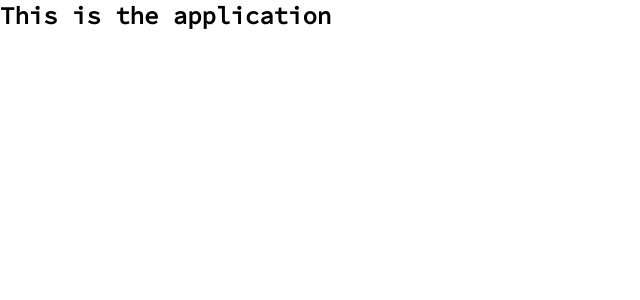
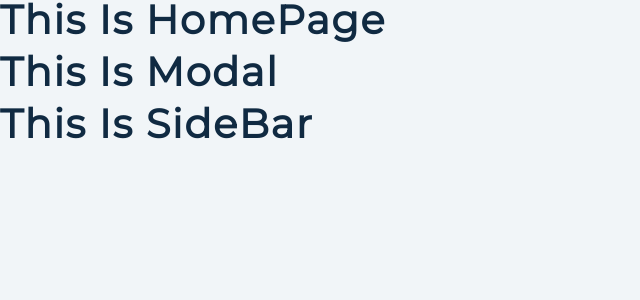
Before and after one commit to MAbdurahman/reactjs-sidebar, a React (Create React App) app: page / in a window 1280 px wide. Shown: the top 300 px of the page, without its empty margins (0-640 px from the left). Built offline with nearby package versions, Linux system fonts and the light colour scheme.

Commit message:
Add folders and files structure, and styles to index.css

```diff
--- a/src/app/App.js
+++ b/src/app/App.js
@@ -1,10 +1,15 @@
-import React from 'react'
+import React from 'react';
+import HomePage from './../pages/home/HomePage';
+import Modal from './../components/modal/Modal';
+import Sidebar from './../components/sidebar/Sidebar';
 
 function App() {
   return (
-    <div>
-      <h2>This is the application</h2>
-    </div>
+    <>
+      <HomePage />
+      <Modal />
+      <Sidebar />
+    </>
   );
 }
 
--- /dev/null
+++ b/src/components/modal/Modal.jsx
@@ -0,0 +1,12 @@
+import React from 'react'
+import { useGlobalContext } from './../../utils/context';
+import { FaTimes } from 'react-icons/fa';
+
+
+export default function Modal() {
+   return (
+      <div>
+         <h2>this is modal</h2>
+      </div>
+   )
+}
--- /dev/null
+++ b/src/components/sidebar/Sidebar.jsx
@@ -0,0 +1,13 @@
+import React from 'react'
+import { FaTimes } from 'react-icons/fa';
+import { useGlobalContext } from './../../utils/context';
+import { social, links } from './../../utils/data'
+import logo from './../../img/logo.svg'
+
+export default function Sidebar() {
+   return (
+      <div>
+         <h2>this is sideBar</h2>
+      </div>
+   )
+}
--- a/src/index.css
+++ b/src/index.css
@@ -23,8 +23,314 @@
   outline: none;
 }
 /*=============================================
+          Variables
+================================================*/
+:root {
+  /* dark shades of primary color*/
+  --clr-primary-1: hsl(205, 86%, 17%);
+  --clr-primary-2: hsl(205, 77%, 27%);
+  --clr-primary-3: hsl(205, 72%, 37%);
+  --clr-primary-4: hsl(205, 63%, 48%);
+  /* primary/main color */
+  --clr-primary-5: hsl(205, 78%, 60%);
+  /* lighter shades of primary color */
+  --clr-primary-6: hsl(205, 89%, 70%);
+  --clr-primary-7: hsl(205, 90%, 76%);
+  --clr-primary-8: hsl(205, 86%, 81%);
+  --clr-primary-9: hsl(205, 90%, 88%);
+  --clr-primary-10: hsl(205, 100%, 96%);
+  /* darkest grey - used for headings */
+  --clr-grey-1: hsl(209, 61%, 16%);
+  --clr-grey-2: hsl(211, 39%, 23%);
+  --clr-grey-3: hsl(209, 34%, 30%);
+  --clr-grey-4: hsl(209, 28%, 39%);
+  /* grey used for paragraphs */
+  --clr-grey-5: hsl(210, 22%, 49%);
+  --clr-grey-6: hsl(209, 23%, 60%);
+  --clr-grey-7: hsl(211, 27%, 70%);
+  --clr-grey-8: hsl(210, 31%, 80%);
+  --clr-grey-9: hsl(212, 33%, 89%);
+  --clr-grey-10: hsl(210, 36%, 96%);
+  --clr-white: #fff;
+  --clr-red-dark: hsl(360, 67%, 44%);
+  --clr-red-light: hsl(360, 71%, 66%);
+  --clr-green-dark: hsl(125, 67%, 44%);
+  --clr-green-light: hsl(125, 71%, 66%);
+  --clr-black: #222;
+  --transition: all 0.3s linear;
+  --spacing: 0.1rem;
+  --radius: 0.25rem;
+  --light-shadow: 0 5px 15px rgba(0, 0, 0, 0.1);
+  --dark-shadow: 0 5px 15px rgba(0, 0, 0, 0.2);
+  --max-width: 1170px;
+  --fixed-width: 620px;
+  --font-body: 'Source Code Pro', monospace;
+  --font-heading: 'Montserrat', sans-serif;
+}
 
+/*=============================================
+          Global Styles
 ================================================*/
 body {
-  font-family: 'Source Code Pro', sans-serif;
+  font-family: var(--font-body);
+  background: var(--clr-grey-10);
+  color: var(--clr-grey-1);
+  line-height: 1.5;
+  font-size: 0.875rem;
 }
+ul {
+  list-style-type: none;
+}
+a {
+  text-decoration: none;
+}
+h1,
+h2,
+h3,
+h4 {
+  font-family: var(--font-heading);
+  letter-spacing: var(--spacing);
+  text-transform: capitalize;
+  line-height: 1.25;
+  margin-bottom: 0.75rem;
+}
+h1 {
+  font-size: 3rem;
+}
+h2 {
+  font-size: 2rem;
+}
+h3 {
+  font-size: 1.25rem;
+}
+h4 {
+  font-size: 0.875rem;
+}
+p {
+  margin-bottom: 1.25rem;
+  color: var(--clr-grey-5);
+}
+
+@media screen and (min-width: 800px) {
+  h1 {
+    font-size: 4rem;
+  }
+  h2 {
+    font-size: 2.5rem;
+  }
+  h3 {
+    font-size: 1.75rem;
+  }
+  h4 {
+    font-size: 1rem;
+  }
+  body {
+    font-size: 1rem;
+  }
+  h1,
+  h2,
+  h3,
+  h4 {
+    line-height: 1;
+  }
+}
+
+/**************** section ****************/
+.section {
+  width: 90vw;
+  margin: 0 auto;
+  max-width: var(--max-width);
+}
+
+@media screen and (min-width: 992px) {
+  .section {
+    width: 95vw;
+  }
+}
+
+/*=============================================
+          HomePage
+================================================*/
+main {
+  min-height: 100vh;
+  display: flex;
+  justify-content: center;
+  align-items: center;
+}
+.sidebar-toggle {
+  position: fixed;
+  top: 2rem;
+  left: 3rem;
+  font-size: 2rem;
+  background: transparent;
+  border-color: transparent;
+  color: var(--clr-primary-5);
+  transition: var(--transition);
+  cursor: pointer;
+  animation: bounce 2s ease-in-out infinite;
+}
+
+@keyframes bounce {
+  0% {
+    transform: scale(1);
+  }
+  50% {
+    transform: scale(1.5);
+  }
+  100% {
+    transform: scale(1);
+  }
+}
+
+.btn {
+  text-transform: uppercase;
+  background: var(--clr-black);
+  color: var(--clr-white);
+  padding: 0.375rem 0.75rem;
+  letter-spacing: var(--spacing);
+  display: inline-block;
+  transition: var(--transition);
+  font-size: 0.875rem;
+  border: 2px solid var(--clr-black);
+  cursor: pointer;
+  box-shadow: 0 1px 3px rgba(0, 0, 0, 0.2);
+  border-radius: var(--radius);
+  margin: 0.5rem;
+}
+.btn:hover {
+  color: var(--clr-black);
+  background: transparent;
+}
+
+/*=============================================
+          Modal
+================================================*/
+.modal-overlay {
+  position: fixed;
+  top: 0;
+  left: 0;
+  width: 100%;
+  height: 100%;
+  background: rgba(0, 0, 0, 0.5);
+  display: grid;
+  place-items: center;
+  transition: var(--transition);
+  visibility: hidden;
+  z-index: -1;
+}
+
+/**************** open and close modal ****************/
+.show-modal {
+  visibility: visible;
+  z-index: 10;
+}
+.modal-container {
+  background: var(--clr-white);
+  border-radius: var(--radius);
+  width: 90vw;
+  height: 30vh;
+  max-width: var(--fixed-width);
+  text-align: center;
+  display: grid;
+  place-items: center;
+  position: relative;
+}
+.close-modal-btn {
+  position: absolute;
+  top: 1rem;
+  right: 1rem;
+  font-size: 2rem;
+  background: transparent;
+  border-color: transparent;
+  color: var(--clr-red-dark);
+  cursor: pointer;
+}
+
+/*=============================================
+          Sidebar
+================================================*/
+.sidebar-header {
+  display: flex;
+  justify-content: space-between;
+  align-items: center;
+  padding: 1rem 1.5rem;
+}
+.close-btn {
+  font-size: 1.75rem;
+  background: transparent;
+  border-color: transparent;
+  color: var(--clr-primary-5);
+  transition: var(--transition);
+  cursor: pointer;
+  color: var(--clr-red-dark);
+  margin-top: 0.2rem;
+}
+.close-btn:hover {
+  color: var(--clr-red-light);
+}
+.logo {
+  justify-self: center;
+  height: 40px;
+}
+
+.links a {
+  display: flex;
+  align-items: center;
+  font-size: 1.25rem;
+  text-transform: capitalize;
+  padding: 1rem 1.5rem;
+  color: var(--clr-grey-3);
+  transition: var(--transition);
+  letter-spacing: var(--spacing);
+}
+
+.links a:hover {
+  background: var(--clr-grey-10);
+  color: var(--clr-grey-2);
+}
+.links a svg {
+  font-size: 1.5rem;
+  color: var(--clr-grey-5);
+  margin-right: 1rem;
+  transition: var(--transition);
+}
+.links a:hover svg {
+  color: var(--clr-grey-4);
+}
+.social-icons {
+  justify-self: center;
+  display: flex;
+  padding-bottom: 2rem;
+}
+.social-icons a {
+  font-size: 1.5rem;
+  margin: 0 0.5rem;
+  color: var(--clr-primary-5);
+  transition: var(--transition);
+}
+.social-icons a:hover {
+  color: var(--clr-primary-1);
+}
+
+.sidebar {
+  position: fixed;
+  top: 0;
+  left: 0;
+  width: 100%;
+  height: 100%;
+  background: var(--clr-white);
+  display: grid;
+  grid-template-rows: auto 1fr auto;
+  row-gap: 1rem;
+  box-shadow: var(--clr-red-dark);
+  transition: var(--transition);
+  transform: translate(-100%);
+}
+.show-sidebar {
+  transform: translate(0);
+}
+@media screen and (min-width: 676px) {
+  .sidebar {
+    width: 400px;
+  }
+}
--- /dev/null
+++ b/src/pages/home/HomePage.jsx
@@ -0,0 +1,11 @@
+import React from 'react'
+import { FaBars } from 'react-icons/fa';
+import { useGlobalContext } from './../../utils/context';
+
+export default function HomePage() {
+   return (
+      <div>
+         <h2>this is homePage</h2>
+      </div>
+   )
+}
--- /dev/null
+++ b/src/utils/context.js
@@ -0,0 +1,43 @@
+import React, { useState, useContext } from 'react';
+
+const AppContext = React.createContext();
+
+const AppProvider = ({ children }) => {
+	const [isSidebarOpen, setIsSidebarOpen] = useState(false);
+	const [isModalOpen, setIsModalOpen] = useState(false);
+
+	const openSidebar = () => {
+		setIsSidebarOpen(true);
+	};
+	const closeSidebar = () => {
+		setIsSidebarOpen(false);
+	};
+
+	const openModal = () => {
+		setIsModalOpen(true);
+	};
+	const closeModal = () => {
+		setIsModalOpen(false);
+	};
+
+	return (
+		<AppContext.Provider
+			value={{
+				isSidebarOpen,
+				isModalOpen,
+				openModal,
+				closeModal,
+				openSidebar,
+				closeSidebar,
+			}}
+		>
+			{children}
+		</AppContext.Provider>
+	);
+};
+
+export const useGlobalContext = () => {
+	return useContext(AppContext);
+};
+
+export { AppContext, AppProvider };
```
Also changed, not shown: src/img/logo-1.svg (added), src/img/logo.svg (added).
